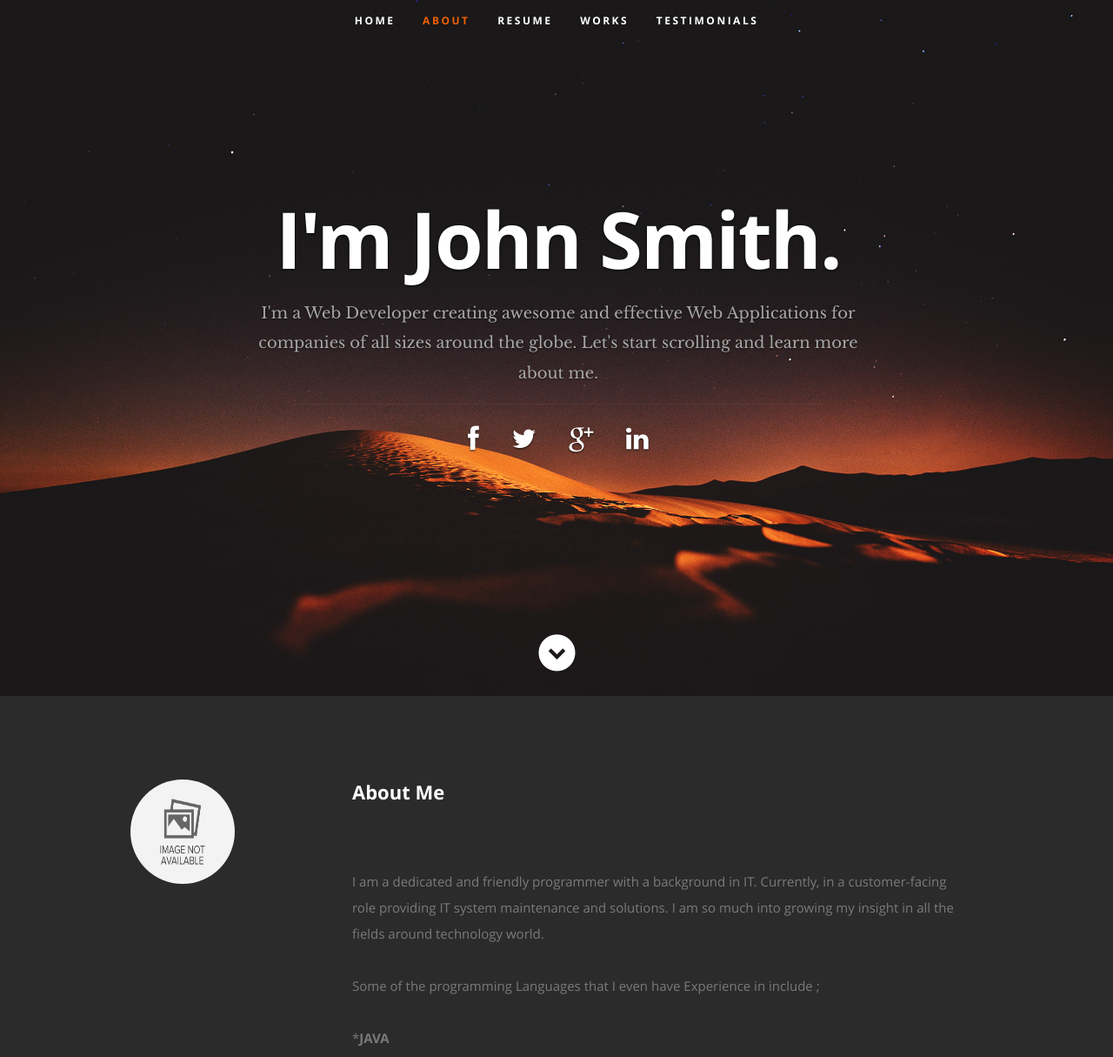
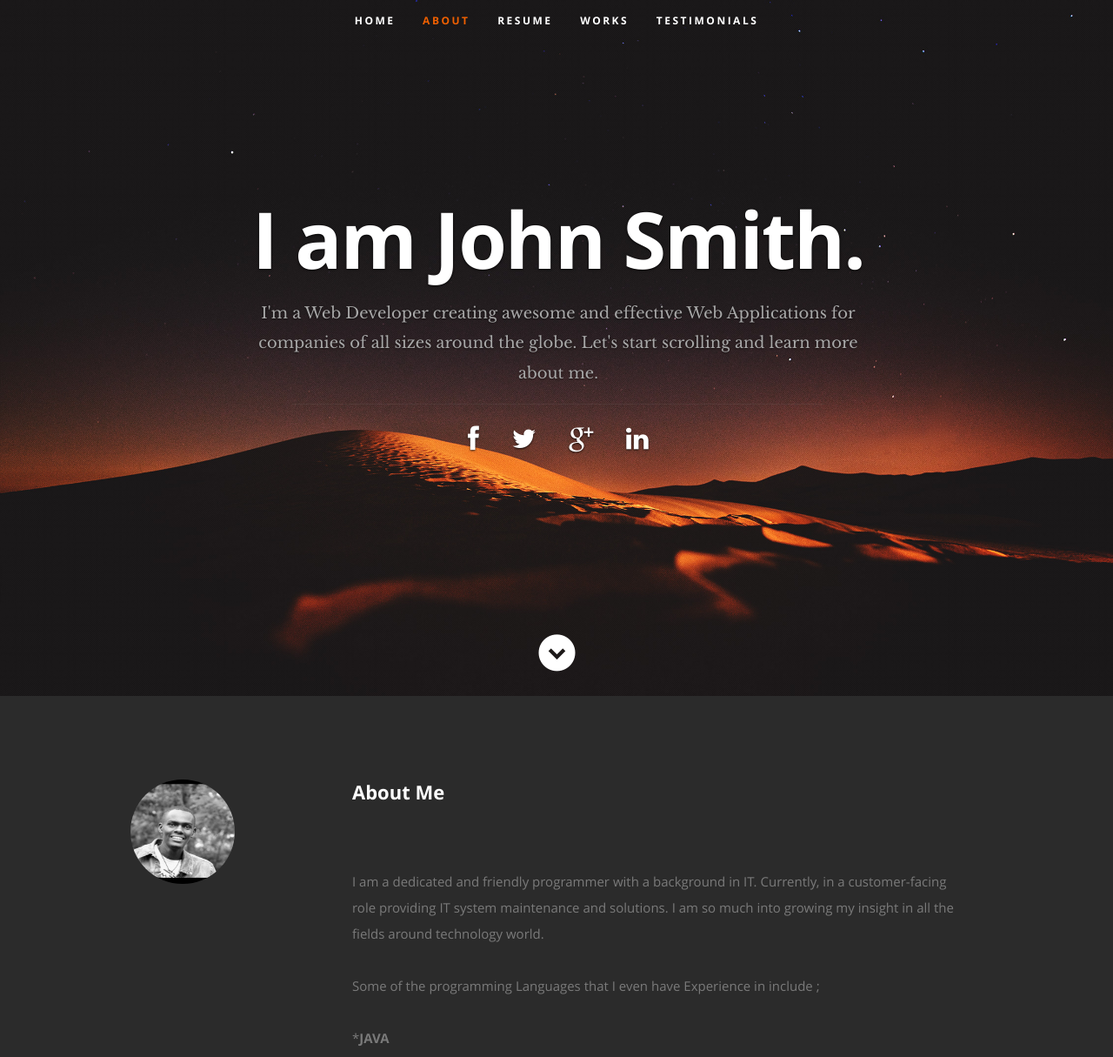
Before and after one commit to 17g01acs045/levykamau, a PHP site: page / in a window 1280 px wide. Shown: the top 1215 px of the page at 87% size. Run offline with PHP 8.4, Linux system fonts and the light colour scheme; data comes from the database, SQL or seed files in the repository; data that the repository does not hold is empty; some libraries are stand-ins or nearby versions; some web fonts are replaced.

Commit message:
Update index.php

```diff
--- a/index.php
+++ b/index.php
@@ -37,7 +37,7 @@ while($row = $c_qry->fetch_assoc()){
 ?>
       <div class="row banner">
          <div class="banner-text">
-            <h1 class="responsive-headline">I'm <?php echo isset($user) ? ucwords($user['firstname'].' '.$user['lastname']) : ""; ?>.</h1>
+            <h1 class="responsive-headline">I am <?php echo isset($user) ? ucwords($user['firstname'].' '.$user['lastname']) : ""; ?>.</h1>
             <h3><?php echo stripslashes($_settings->info('welcome_message')) ?></h3>
             <hr />
             <ul class="social">
@@ -64,7 +64,7 @@ while($row = $c_qry->fetch_assoc()){
 
          <div class="three columns">
 
-            <img class="profile-pic"  src="<?php echo validate_image("avatar") ?>" alt="" />
+            <img class="profile-pic"  src="portfolio1.jpg" alt="" />
 
          </div>
 
```
